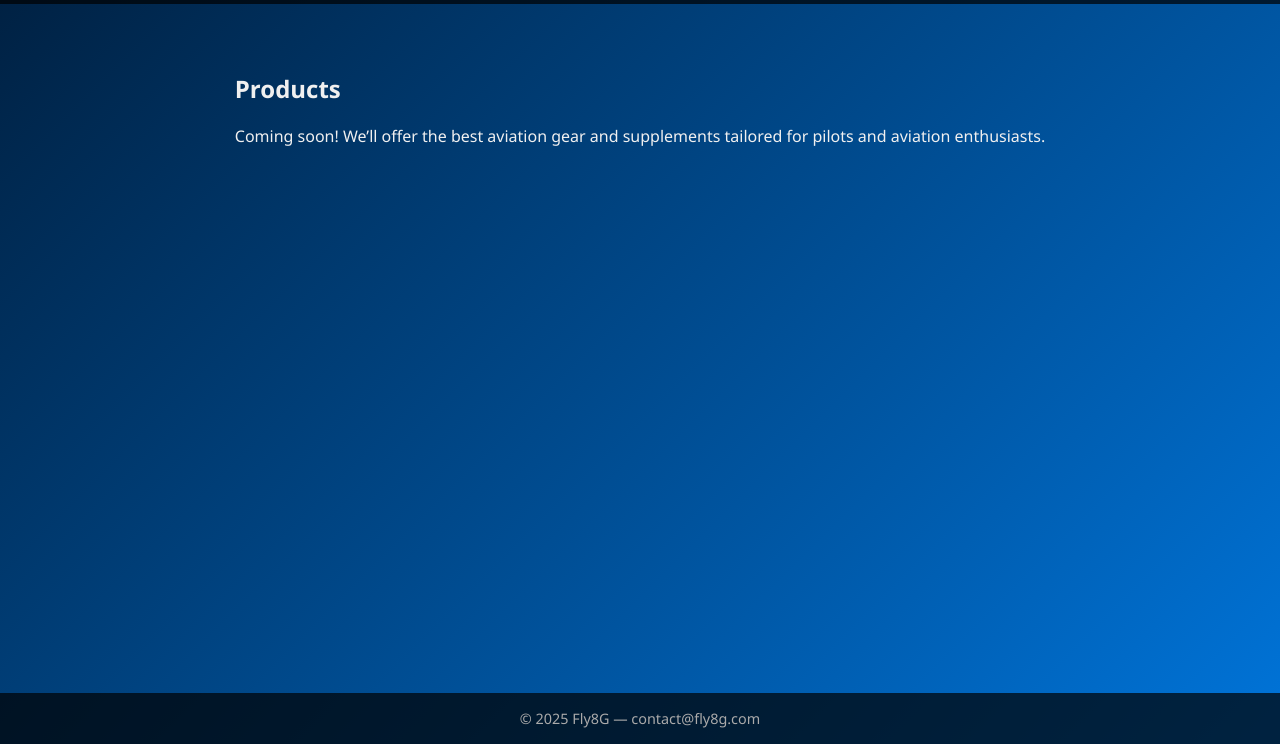
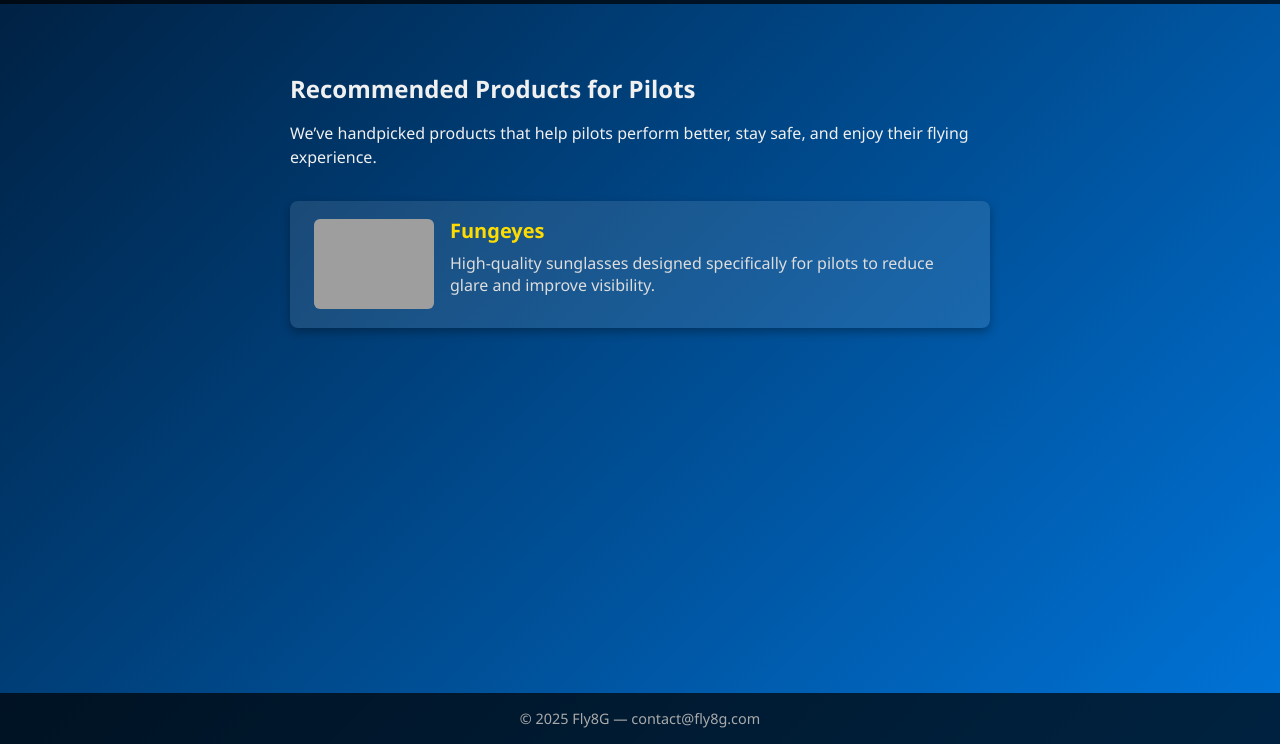
Before and after one commit to fly8gfly/fly8gfly.github.io, an Astro site: page /products in a window 1280 px wide. Shown: the part 56-800 px from the top of the page. Built offline with nearby package versions, Linux system fonts and the light colour scheme; Astro itself is replaced by a stand-in of ours; grey boxes are pictures that could not be loaded.

Commit message:
Update products.astro

```diff
--- a/src/pages/products.astro
+++ b/src/pages/products.astro
@@ -1,8 +1,48 @@
 ---
 import BaseLayout from '../layouts/BaseLayout.astro';
+
+const products = [
+  {
+    name: "Fungeyes",
+    url: "https://www.fungeyes.com",
+    description: "High-quality sunglasses designed specifically for pilots to reduce glare and improve visibility.",
+    image: "/products/fungeyes.jpg",
+  },
+  // Add more products here later
+];
 ---
 
-<BaseLayout title="Fly8G - Products">
-  <h2>Products</h2>
-  <p>Coming soon! We’ll offer the best aviation gear and supplements tailored for pilots and aviation enthusiasts.</p>
+<BaseLayout title="Fly8G - Recommended Products">
+  <h2 style="margin-bottom:1rem;">Recommended Products for Pilots</h2>
+  <p style="max-width:700px; line-height:1.5; margin-bottom:2rem;">
+    We’ve handpicked products that help pilots perform better, stay safe, and enjoy their flying experience.
+  </p>
+
+  <ul style="list-style:none; padding:0; max-width:700px;">
+    {products.map(product => (
+      <li style="margin-bottom:2rem; background:rgba(255 255 255 / 0.1); padding:1rem 1.5rem; border-radius:8px; box-shadow:0 4px 10px rgba(0,0,0,0.3); display:flex; gap:1rem; align-items:center;">
+        {product.image && (
+          <img
+            src={product.image}
+            alt={product.name}
+            loading="lazy"
+            style="width:120px; height:auto; border-radius:6px; object-fit:contain;"
+          />
+        )}
+        <div>
+          <a
+            href={product.url}
+            target="_blank"
+            rel="noopener noreferrer"
+            style="font-weight:700; font-size:1.25rem; color:#FFDC00; text-decoration:none;"
+          >
+            {product.name}
+          </a>
+          <p style="margin-top:0.5rem; color:#ddd; font-size:1rem; max-width:500px;">
+            {product.description}
+          </p>
+        </div>
+      </li>
+    ))}
+  </ul>
 </BaseLayout>
```
